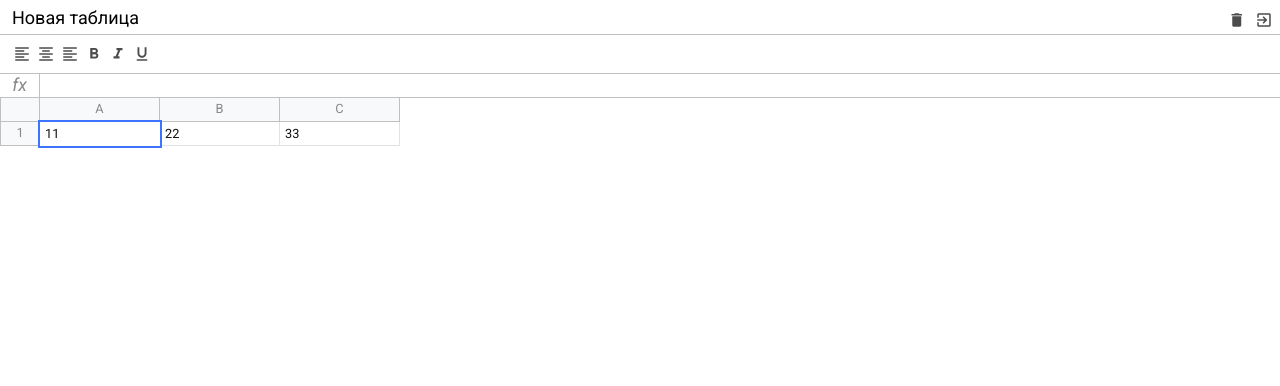
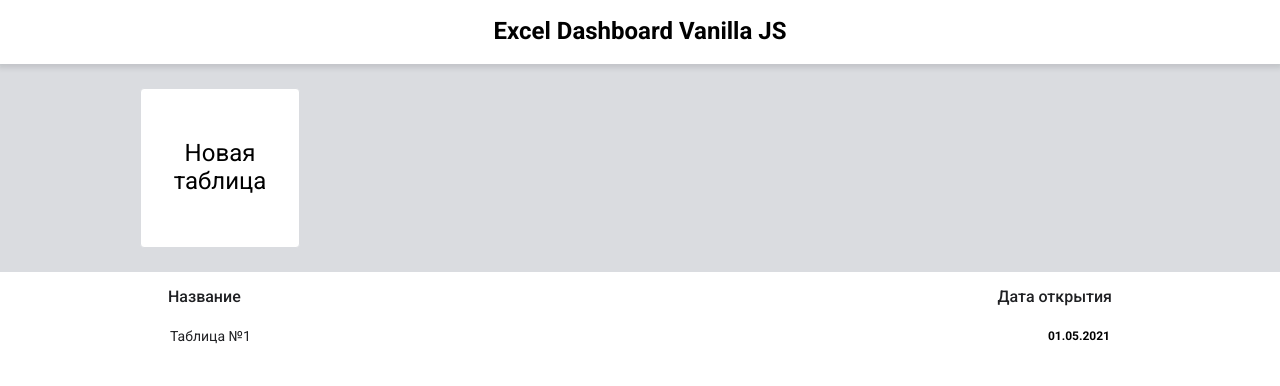
Before and after one commit to iv13-web/excel, a website built with webpack: page src/index.html in a window 1280 px wide. Built offline with nearby package versions, Linux system fonts and the light colour scheme.

Commit message:
add dashboard styles

```diff
--- a/src/index.html
+++ b/src/index.html
@@ -10,95 +10,39 @@
     <title>Excel</title>
 </head>
 <body>
-
     <div id="app" class="container">
 
-    <div class="excel">
-        <div class="excel__header">
-            <input type="text" class="input" value="Новая таблица">
-            <div>
-                <div class="button">
-                    <i class="material-icons">delete</i>
-                </div>
-                <div class="button">
-                    <i class="material-icons">exit_to_app</i>
-                </div>
-            </div>
-        </div>
-        <div class="excel__toolbar">
-            <div class="button">
-                <i class="material-icons">format_align_left</i>
+        <div class="dashboard">
+
+            <div class="dashboard__header">
+                <h1>Excel Dashboard Vanilla JS</h1>
             </div>
 
-            <div class="button">
-                <i class="material-icons">format_align_center</i>
-            </div>
+            <div class="dashboard__new">
+                <div class="dashboard__container">
 
-            <div class="button">
-                <i class="material-icons">format_align_left</i>
-            </div>
+                    <a href="" class="dashboard__create">
+                        Новая <br> таблица
+                    </a>
 
-            <div class="button">
-                <i class="material-icons">format_bold</i>
-            </div>
-
-            <div class="button">
-                <i class="material-icons">format_italic</i>
-            </div>
-
-            <div class="button">
-                <i class="material-icons">format_underline</i>
-            </div>
-        </div>
-        <div class="excel__formula">
-            <div class="info">fx</div>
-            <div class="input" contenteditable spellcheck="false"></div>
-        </div>
-
-
-
-
-        <div class="excel__table">
-
-            <div class="row">
-                <div class="row-info">
-
-                </div>
-
-                <div class="row-data">
-                    <div class="column">
-                        A
-                    </div>
-                    <div class="column">
-                        B
-                    </div>
-                    <div class="column">
-                        C
                 </div>
             </div>
 
+            <div class="dashboard__table dashboard__container">
+                <div class="dashboard__list-header">
+                    <span>Название</span>
+                    <span>Дата открытия</span>
                 </div>
-
-
-            <div class="row">
-                <div class="row-info">
-                    1
-                </div>
-
-                <div class="row-data">
-                    <div class="cell selected" contenteditable="">11</div>
-                    <div class="cell" contenteditable>22</div>
-                    <div class="cell" contenteditable>33</div>
-                </div>
-
-            </div>
-
-
+                <ul class="dashboard__list">
+                    <li class="dashboard__record">
+                        <a href="#">Таблица №1</a>
+                        <strong>01.05.2021</strong>
+                    </li>
+                </ul>
             </div>
 
         </div>
 
     </div>
-
 </body>
 </html>
--- a/src/scss/_mixins.scss
+++ b/src/scss/_mixins.scss
@@ -20,3 +20,9 @@
         cursor: pointer;
     }
 }
+
+@mixin clear-list() {
+    list-style: none;
+    margin: 0;
+    padding: 0;
+}
--- a/src/scss/_variables.scss
+++ b/src/scss/_variables.scss
@@ -5,3 +5,4 @@
 $cell-width: 120px;
 $row-height: 24px;
 $border-color: #c0c0c0;
+$dashboard-header-height: 64px;
--- /dev/null
+++ b/src/scss/dashboard.scss
@@ -0,0 +1,94 @@
+@import "variables";
+@import "mixins";
+
+.dashboard {
+
+    &__header {
+        position: fixed;
+        left: 0;
+        right: 0;
+        top: 0;
+        height: $dashboard-header-height;
+        display: flex;
+        align-items: center;
+        justify-content: center;
+        background: #fff;
+        box-shadow: 0 2px 5px 2px rgba(60, 64, 67, 0.15);
+        z-index: 1000;
+    }
+
+    &__new{
+        margin-top: $dashboard-header-height;
+        padding: 1.5rem;
+        background: #dadce0;
+    }
+
+    &__container {
+        max-width: 1000px;
+        margin: 0 auto;
+    }
+
+    &__create {
+        width: 160px;
+        height: 160px;
+        background: #fff;
+        border-radius: 4px;
+        border: 1px solid #dadce0;
+        display: flex;
+        align-items: center;
+        justify-content: center;
+        font-size: 1.5rem;
+        text-decoration: none;
+        color: #000;
+        text-align: center;
+
+        &:hover {
+            cursor: pointer;
+            color: darkgreen;
+            border-color: darkgreen;
+        }
+    }
+
+    &__table{
+        padding: 1rem;
+    }
+
+    &__list {
+        @include clear-list;
+    }
+
+    &__list-header {
+        display: flex;
+        justify-content: space-between;
+        color: #202124;
+        font-weight: 500;
+        font-size: 16px;
+        margin-bottom: 10px;
+        padding: 0 12px;
+    }
+
+    &__record {
+        display: flex;
+        justify-content: space-between;
+        align-items: center;
+        padding: 12px 14px 12px 14px;
+        margin-bottom: 10px;
+
+        &:hover {
+            background: #e6f4ea;
+            border-radius: 25px;
+        }
+
+        a {
+            text-decoration: none;
+            cursor: pointer;
+            color: #202124;
+            font-size: 14px;
+
+            &:hover {
+                text-decoration: underline;
+            }
+        }
+    }
+
+}
--- a/src/scss/index.scss
+++ b/src/scss/index.scss
@@ -5,6 +5,7 @@
 @import "toolbar";
 @import "formula";
 @import "table";
+@import "dashboard";
 
 *{
   margin: 0;
```
Also changed, not shown: src/assets/excel.html (added, +89 -0 lines). Lines whose indentation alone changed are shown as unchanged.
